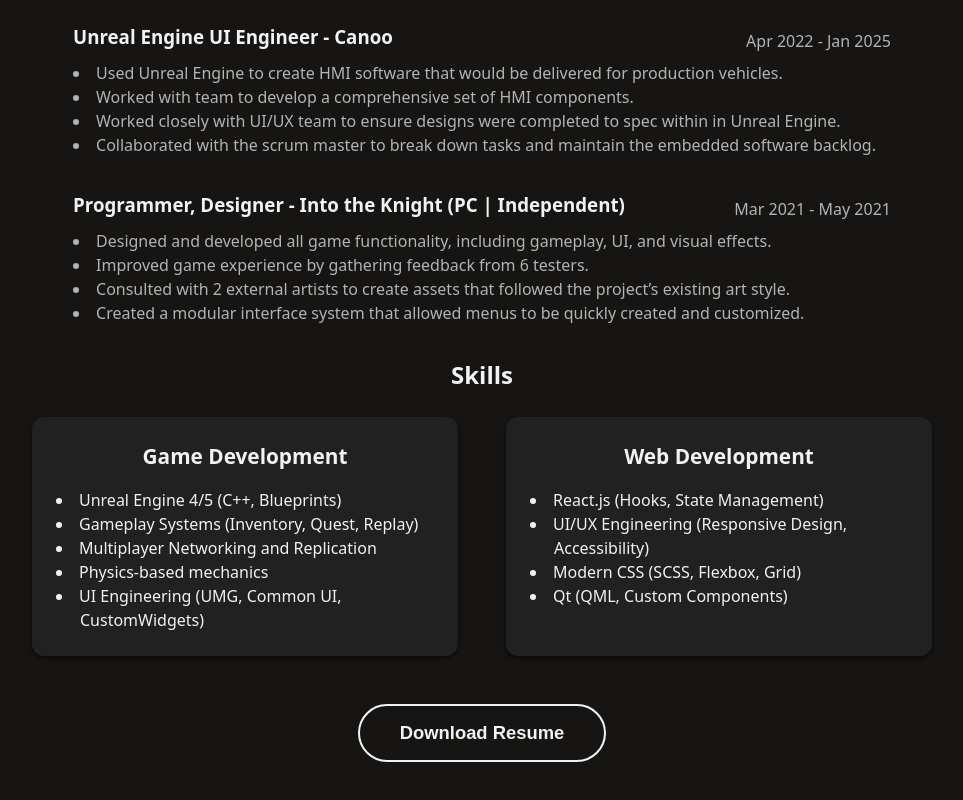
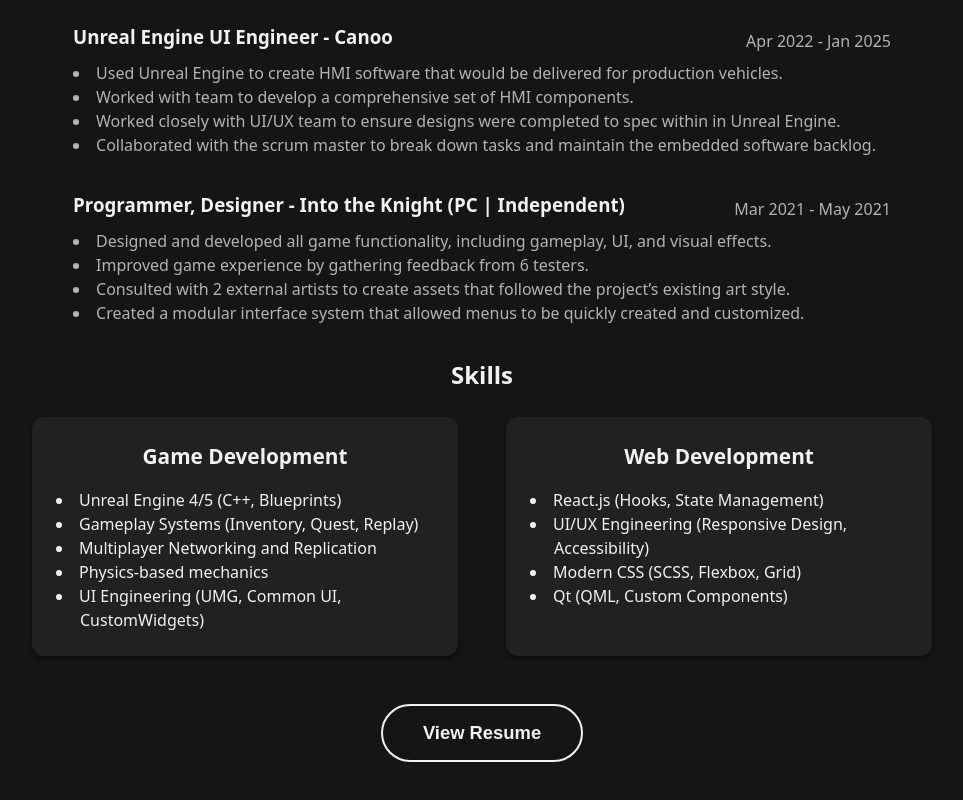
Before and after one commit to dtb1996/portfolio-website, a React (Vite) app: page / in a window 1280 px wide. Shown: the part 1865-2665 px from the top of the page, without its empty margins (158-1121 px from the left). Built offline with nearby package versions, Linux system fonts and the light colour scheme.

Commit message:
Feature/update resume (#2)
* Update dillon_bellefeuille_resume.pdf

* Open resume in new tab instead of downloading by default

```diff
--- a/src/sections/Experience/Experience.jsx
+++ b/src/sections/Experience/Experience.jsx
@@ -47,10 +47,10 @@
                 </div>
             </div>
 
-            {/* Download Resume Button */}
+            {/* View Resume Button */}
             <button className="experience-resume-button">
-                <a href="/dillon_bellefeuille_resume.pdf" target="_blank" rel="noopener noreferrer" download="dillon_bellefeuille_resume.pdf">
-                    Download Resume
+                <a href="/dillon_bellefeuille_resume.pdf" target="_blank" rel="noopener noreferrer">
+                    View Resume
                 </a>
             </button>
         </section>
```
Also changed, not shown: 1 other file (tests, documents, lock files or other folders).
